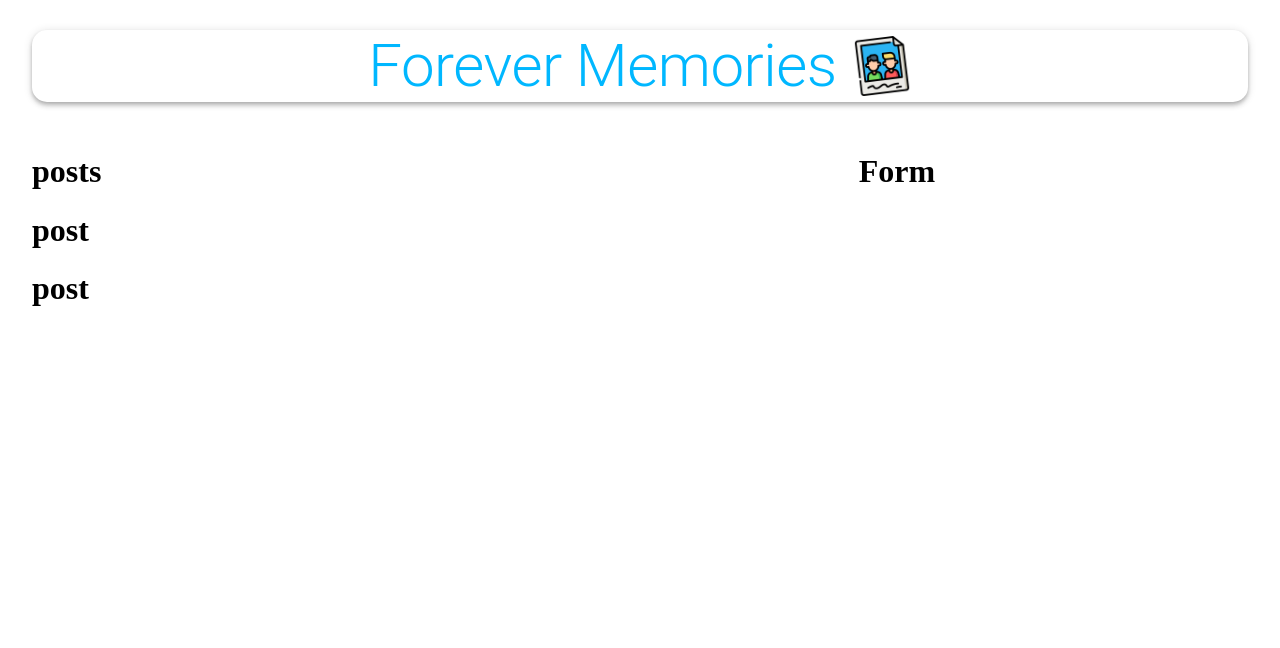
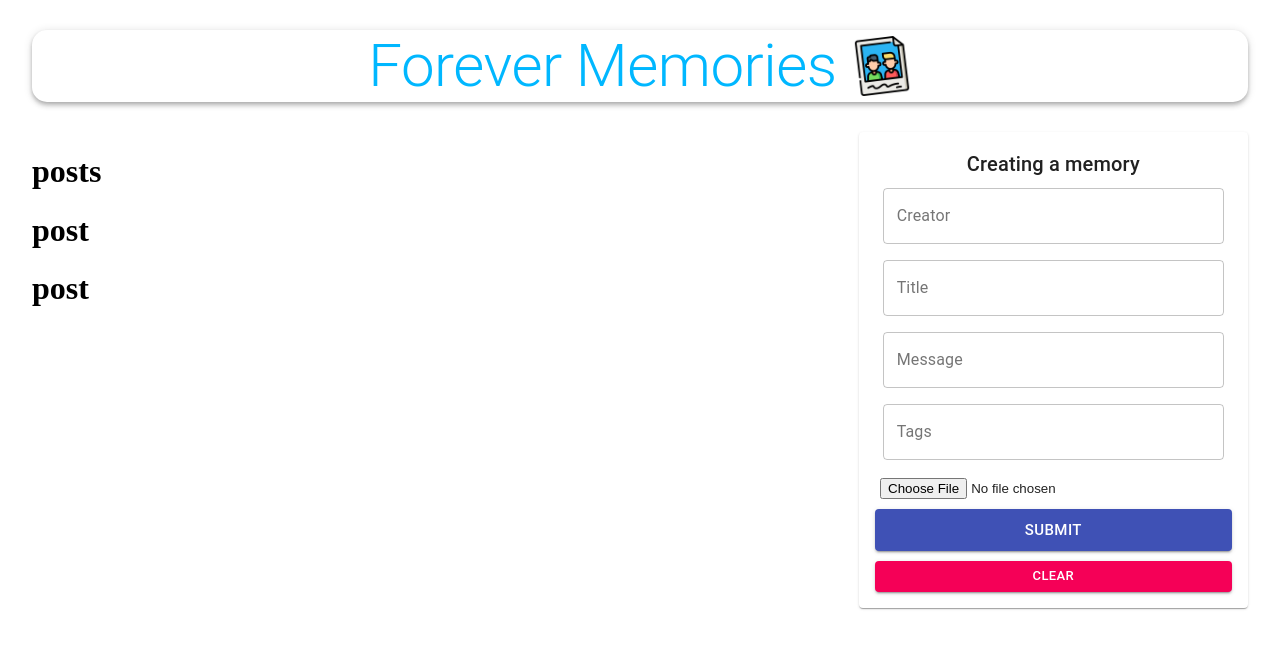
Before and after one commit to vishh2dev/Forever-Memories-MERN-stack-app, a React (Create React App) app in the folder client/: page / in a window 1280 px wide. Shown: the top 648 px of the page. Built offline with nearby package versions, Linux system fonts and the light colour scheme; no server answers.

Commit message:
form for getting input data

```diff
--- a/client/src/components/Form/Form.js
+++ b/client/src/components/Form/Form.js
@@ -1,11 +1,74 @@
-import React from "react";
+import React, {useState } from "react";
+import { TextField, Button, Typography, Paper } from "@material-ui/core";
+import FileBase from 'react-file-base64'
 
 import useStyles from './styles'
 
 const Form = () =>{
+    const [postData,setPostData] = useState({
+        creator: "",
+        title: "",
+        message: "",
+        tags:"",
+        selectedFile: ""
+    })
     const classes = useStyles()
+
+    const handleSubmit = () =>{
+
+    }
+    const clear = () =>{
+
+    }
     return(
-        <h1>Form</h1>
+        <Paper className={classes.paper} >
+            <form autoComplete="off" noValidate className={`${classes.root} ${classes.form}`} onSubmit={handleSubmit} >
+                <Typography variant="h6" >
+                    Creating a memory
+                </Typography>
+                <TextField
+                    name="creator"
+                    variant="outlined"
+                    label="Creator"
+                    fullWidth
+                    value={postData.creator}
+                    onChange={(e) => setPostData({...postData, creator: e.target.value})}
+                />
+                <TextField
+                    name="title"
+                    variant="outlined"
+                    label="Title"
+                    fullWidth
+                    value={postData.title}
+                    onChange={(e) => setPostData({...postData, title: e.target.value})}
+                />
+                <TextField
+                    name="message"
+                    variant="outlined"
+                    label="Message"
+                    fullWidth
+                    value={postData.message}
+                    onChange={(e) => setPostData({...postData, message: e.target.value})}
+                />
+                <TextField
+                    name="tags"
+                    variant="outlined"
+                    label="Tags"
+                    fullWidth
+                    value={postData.tags}
+                    onChange={(e) => setPostData({...postData, tags: e.target.value})}
+                />
+                <div className={classes.fileInput} >
+                    <FileBase
+                        type='file'
+                        multiple={false}
+                        onDone = {({base64}) => setPostData({...postData, selectedFile: base64}) }
+                    />
+                </div>
+                <Button className={classes.buttonSubmit} variant='contained' color='primary' size='large' type='submit' fullWidth >Submit</Button>
+                <Button  variant='contained' color='secondary' size='small' onClick={clear} fullWidth >Clear</Button>
+            </form>
+        </Paper>
     )
 }
 
```
